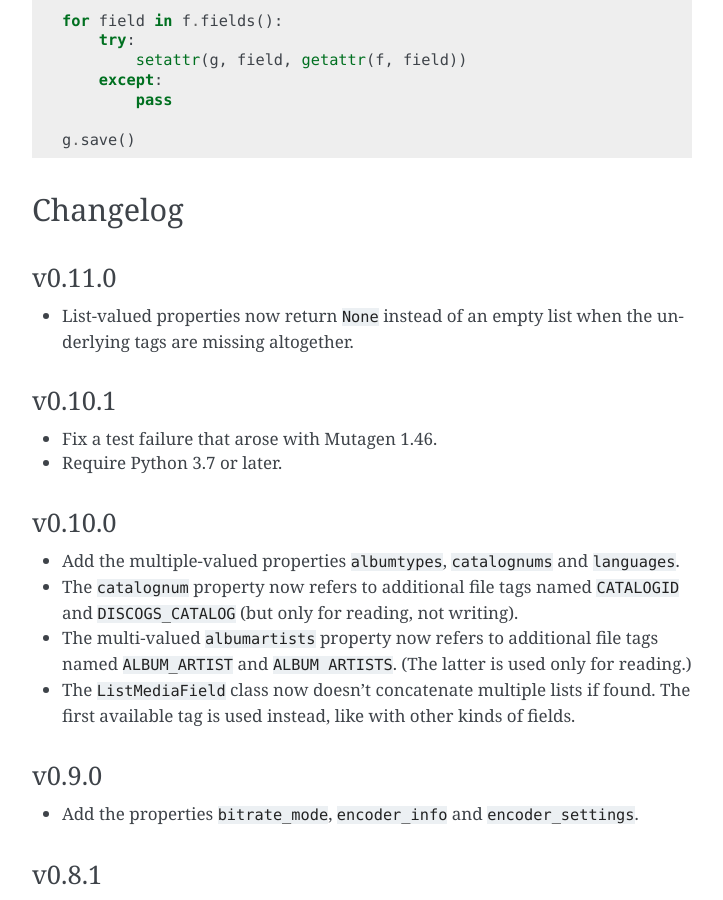
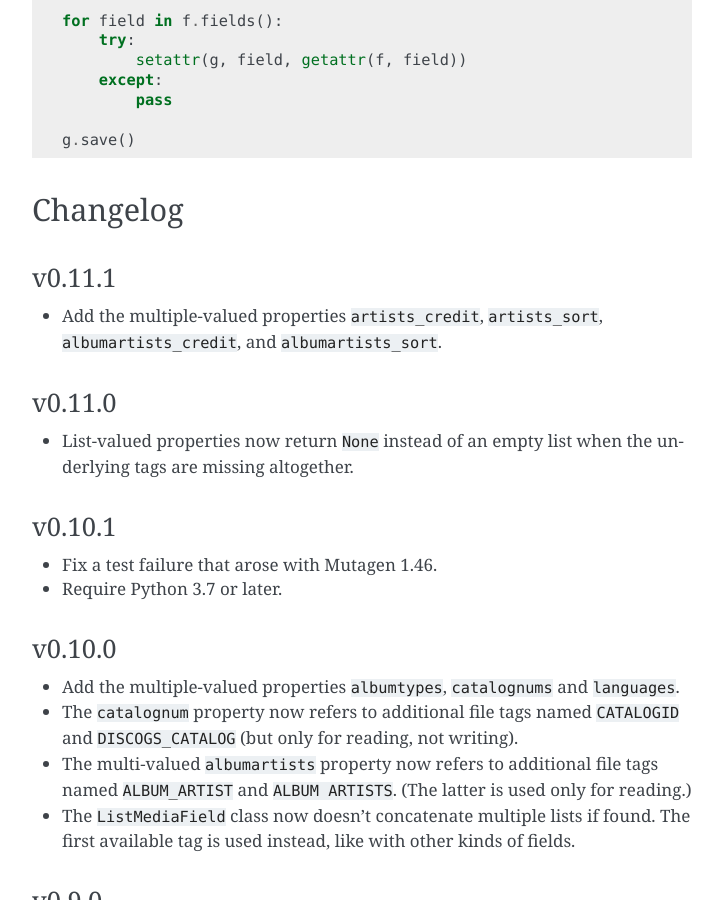
Before and after one commit to beetbox/mediafile, a Sphinx documentation site: the page built from docs/index.rst, in a window 1280 px wide and 900 px high, scrolled down 2792 px. Shown: the whole window, without its empty margins (388-1111 px from the left). Built offline with Sphinx 7.4.7, drawn with Linux system fonts in a browser that asks for light colours.

Commit message:
changelog

```diff
--- a/docs/index.rst
+++ b/docs/index.rst
@@ -135,6 +135,11 @@ To copy tags from one MediaFile to another:
 Changelog
 ---------
 
+v0.11.1
+'''''''
+- Add the multiple-valued properties ``artists_credit``, ``artists_sort``,
+  ``albumartists_credit``, and ``albumartists_sort``.
+
 v0.11.0
 '''''''
 
```
